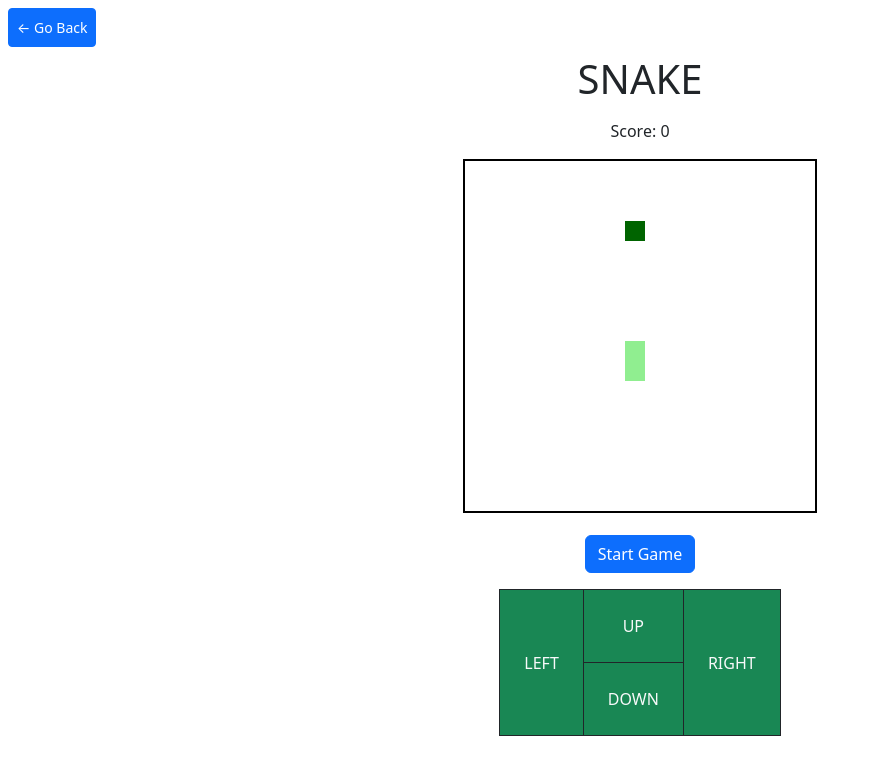
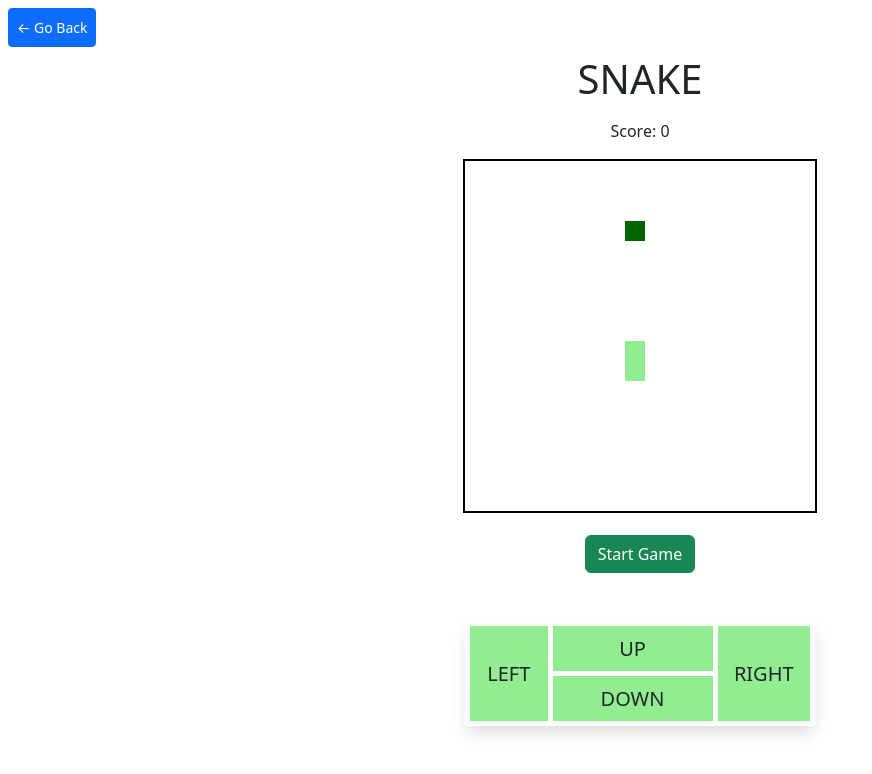
Before and after one commit to krushnamajhi/Simple-Old-Games, a Next.js app: page /Simple-Old-Games/snake in a window 1280 px wide. Shown: the top 774 px of the page, without its empty margins (0-872 px from the left). Built offline with nearby package versions, Linux system fonts and the light colour scheme.

Commit message:
adding Buttons in Snake Game

```diff
--- /dev/null
+++ b/src/comps/snake/MoveButtons.jsx
@@ -0,0 +1,60 @@
+import React from "react";
+
+const tableStyle = {
+    width: "350px",
+}
+
+const tdStyle = {
+    border: "5px solid white",
+    background: "lightgreen",
+    fontSize: '20px',
+    fontWeight: '400',
+}
+
+
+function MoveButtons({ moveSnake, pause }) {
+  return (
+    <center className= "my-2">
+      <table className="text-center" style={tableStyle} hidden = {pause}>
+        <tbody className="shadow mb-5">
+          <tr>
+            <td
+              rowSpan={2}
+              onClick={(e) => {
+                moveSnake({ keyCode: 37 })
+            }}
+              style={{...tdStyle, width: "15%"}}
+            >
+              LEFT
+            </td>
+            <td
+              colSpan={2}
+              onClick={() => moveSnake({ keyCode: 38 })}
+              style={{...tdStyle, width: "30%", height: "50px"}}
+            >
+              UP
+            </td>
+            <td
+              rowSpan={2}
+              onClick={() => moveSnake({ keyCode: 39 })}
+              style={{...tdStyle,width: "15%"}}
+            >
+              RIGHT
+            </td>
+          </tr>
+          <tr>
+            <td
+              colSpan={2}
+              onClick={() => moveSnake({ keyCode: 40 })}
+              style={{...tdStyle,width: "30%", height: "50px"}}
+            >
+              DOWN
+            </td>
+          </tr>
+        </tbody>
+      </table>
+    </center>
+  );
+}
+
+export default MoveButtons;
--- /dev/null
+++ b/src/comps/snake/TriggerButtons.jsx
@@ -0,0 +1,47 @@
+import React, { useEffect, useState } from "react";
+
+function TriggerButtons({ startGame, pauseGame, resumeGame, pause, started }) {
+
+  function startGameButton(restart = false) {
+    return (
+        <>
+      <button className="btn btn-success m-3" onClick={startGame}>
+        {restart? "Restart Game" : "Start Game"}
+      </button>
+      </>
+    );
+  }
+
+  function pauseGameButton() {
+    return (
+        <>
+      <button className="btn btn-danger m-3" onClick={pauseGame}>
+        Pause
+      </button>
+      </>
+    );
+  }
+
+  function resumeGameButton() {
+    return (
+        <>
+      <button className="btn btn-primary m-3" onClick={resumeGame}>
+        Resume
+      </button>
+      { startGameButton(true) }
+      </>
+    );
+  }
+
+  return (
+    <div>
+      { pause && started
+        ? resumeGameButton()
+        : !started
+        ? startGameButton()
+        : pauseGameButton()}
+    </div>
+  );
+}
+
+export default TriggerButtons;
--- a/src/pages/snake.js
+++ b/src/pages/snake.js
@@ -9,6 +9,8 @@ import {
 } from '../utils/snake/constants'
 import HeaderSetup from '../comps/HeadSetup'
 import { useInterval } from '../utils/snake/useInterval';
+import MoveButtons from '../comps/snake/MoveButtons';
+import TriggerButtons from '../comps/snake/TriggerButtons';
 
 const tdClasses = "p-4 border border-dark bg-success text-light text-center"
 
@@ -21,19 +23,36 @@ function Snake(props) {
     const [dir, setDir] = useState([0, -1])
     const [speed, setSpeed] = useState(null)
     const [score, setScore] = useState(0)
+    const [pause, setPause] = useState(false)
+    const [speedBeforePause, setSpeedbeforePause] = useState(null)
+    const [started, setStarted] = useState(false);
 
     const startGame = () => {
+        setStarted(true)
+        setPause(false)
         setSnake(SNAKE_START);
         setApple(APPLE_START)
         setDir([0, -1])
         setSpeed(SPEED)
         setGameOver(false)
         setScore(0)
+    }
 
+    const pauseGame = () => {
+        setPause(true);
+        setSpeedbeforePause(speed);
+        setSpeed(null)
     }
+
+    const resumeGame = () => {
+        setPause(false);
+        setSpeed(speedBeforePause);
+    }
+
     const endGame = () => {
         setSpeed(null)
         setGameOver(true)
+        setStarted(false)
     }
     const moveSnake = ({ keyCode }) => {
         if (keyCode >= 37 && keyCode <= 40) {
@@ -106,22 +125,9 @@ function Snake(props) {
                         width={`${CANVAS_SIZE[0]}px`}
                         height={`${CANVAS_SIZE[1]}px`} />
                     <br />
-                    <button className='btn btn-primary m-3' onClick={startGame}>Start Game</button>
+                    <TriggerButtons startGame={startGame} pauseGame={pauseGame} resumeGame={resumeGame} pause={pause} started = {started}/>
                     <br />
-                    <center>
-                    <table>
-                        <tbody>
-                        <tr>
-                            <td className={tdClasses} rowSpan={2} onClick={() => moveSnake({keyCode: 37})}>LEFT</td>
-                            <td className={tdClasses} colSpan={2} onClick={() => moveSnake({keyCode: 38})}>UP</td>
-                            <td className={tdClasses} rowSpan={2} onClick={() => moveSnake({keyCode: 39})}>RIGHT</td>
-                        </tr>
-                        <tr>
-                            <td className={tdClasses} colSpan={2} onClick={() => moveSnake({keyCode: 40})}>DOWN</td>
-                        </tr>
-                        </tbody>
-                    </table>
-                    </center>
+                    <MoveButtons moveSnake={moveSnake} pause={pause}/>
                 </div>
             </div>
         </div>
```
